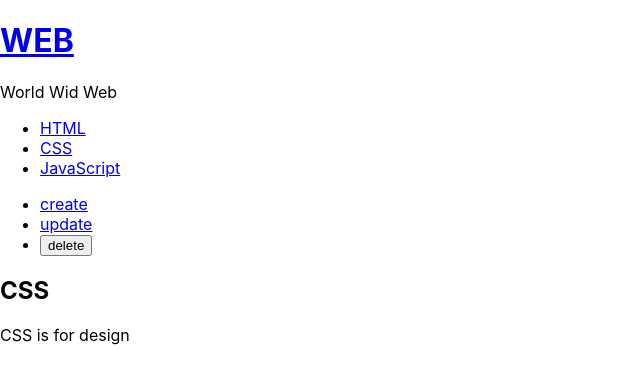
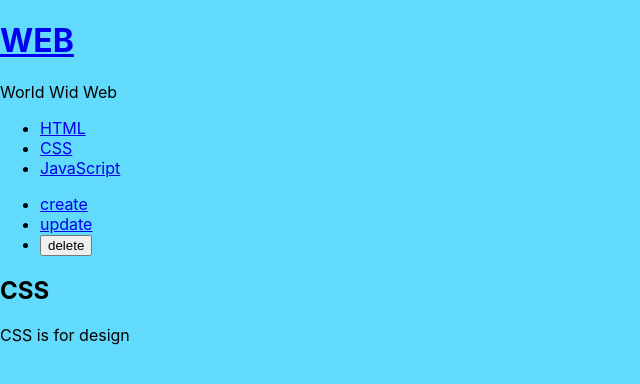
Before and after one commit to wogns56/react-function, a React (Create React App) app in the folder react-app/: page / in a window 1280 px wide. Shown: the top 384 px of the page, without its empty margins (0-640 px from the left). Built offline with nearby package versions, Linux system fonts and the light colour scheme.

Commit message:
new react

```diff
--- a/react-app/src/App.css
+++ b/react-app/src/App.css
@@ -35,6 +35,10 @@
   to {
     transform: rotate(360deg);
   }
+}
+
+body {
+  background-color: #61dafb;
 }
 /* ------------------------------------------------------------ */
 /* * {
--- a/react-app/src/App.js
+++ b/react-app/src/App.js
@@ -286,7 +286,7 @@ class App extends Component{
                       let _contents = Array.from(this.state.contents);
                       let i = 0;
                       while(i < _contents.length) {
-                        if(_contents[i].id == _id) {
+                        if(_contents[i].id === _id) {
                           _contents[i] = {id:_id,title:_title,desc:_desc};
                           break;
                         }
```
